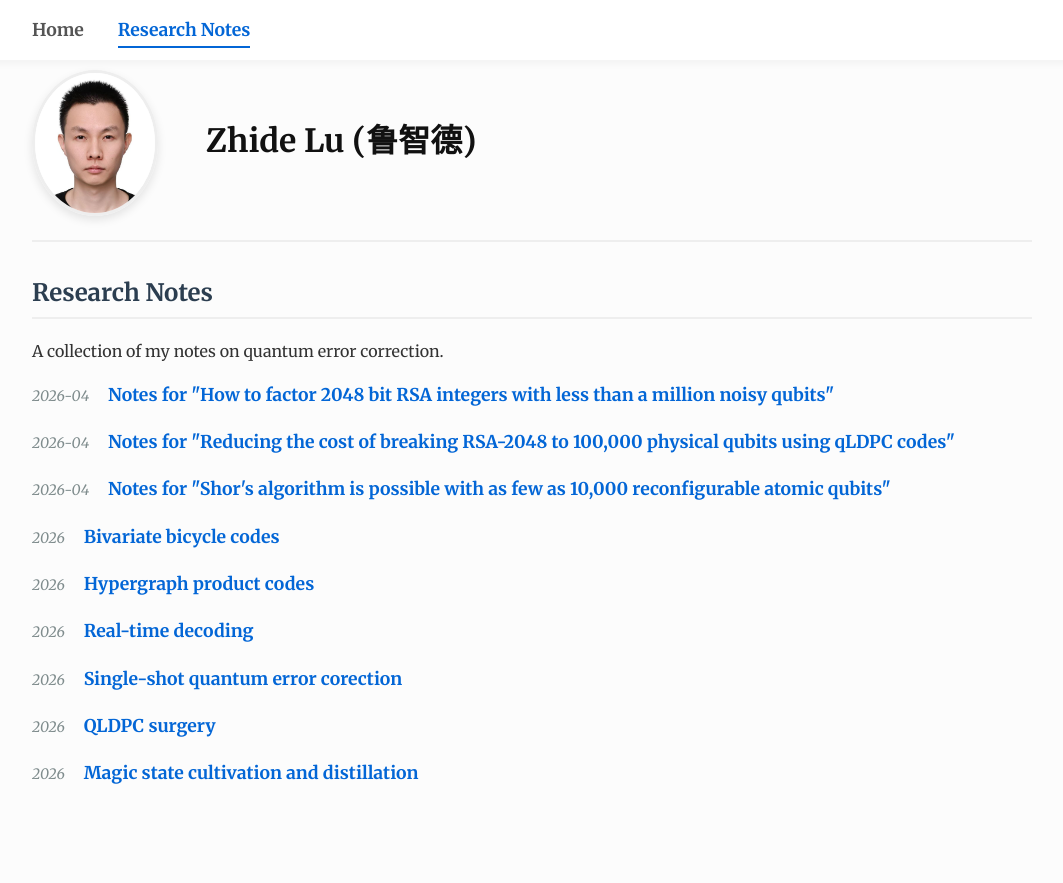
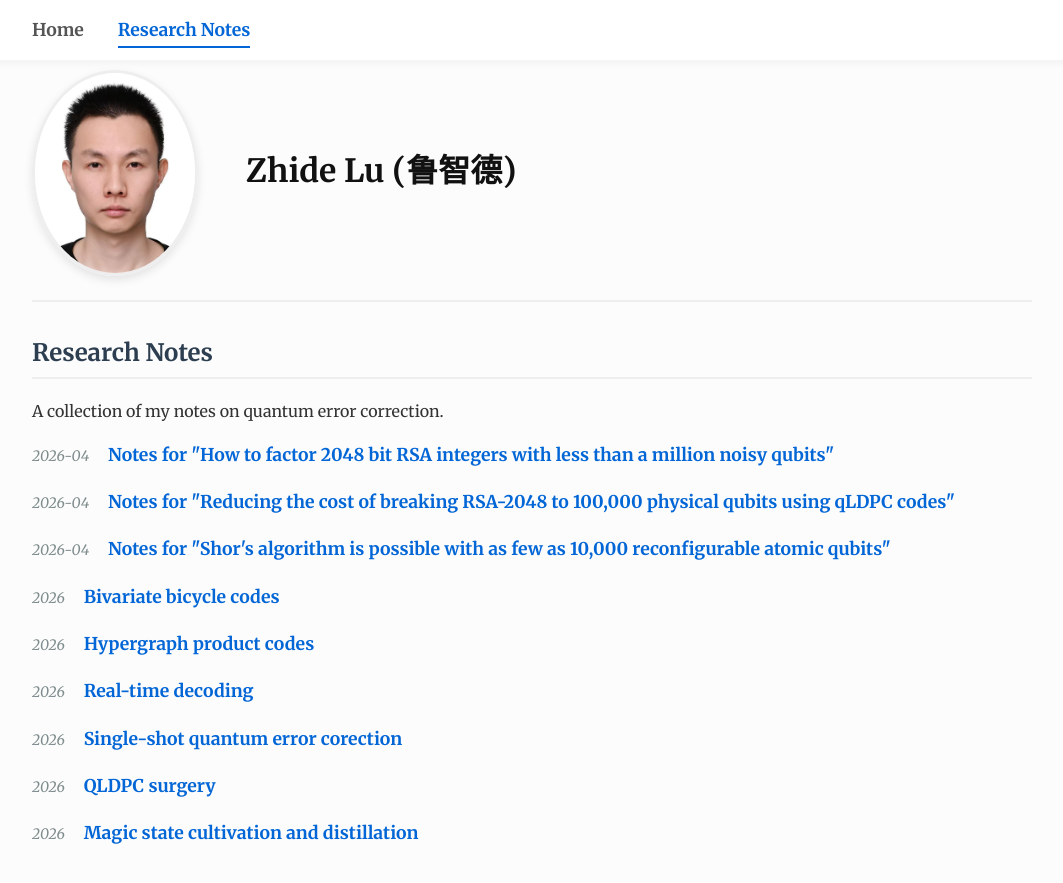
Before and after one commit to ZhideLu/ZhideLu.github.io, a Jekyll site: the page notes.html, which Jekyll copies as it is, in a window 1280 px wide. Shown: the top 883 px of the page, without its empty margins (108-1171 px from the left). Built offline with Jekyll 4.4.1, drawn with Linux system fonts in a browser that asks for light colours.

Commit message:
Update notes.html

```diff
--- a/notes.html
+++ b/notes.html
@@ -80,8 +80,8 @@
         }
 
         .profile-photo {
-            width: 120px; /* 笔记页的照片稍微小一点 */
-            height: 140px;
+            width: 160px; /* 笔记页的照片稍微小一点 */
+            height: 200px;
             border-radius: 50%;
             object-fit: cover;
             border: 3px solid #eee;
```
